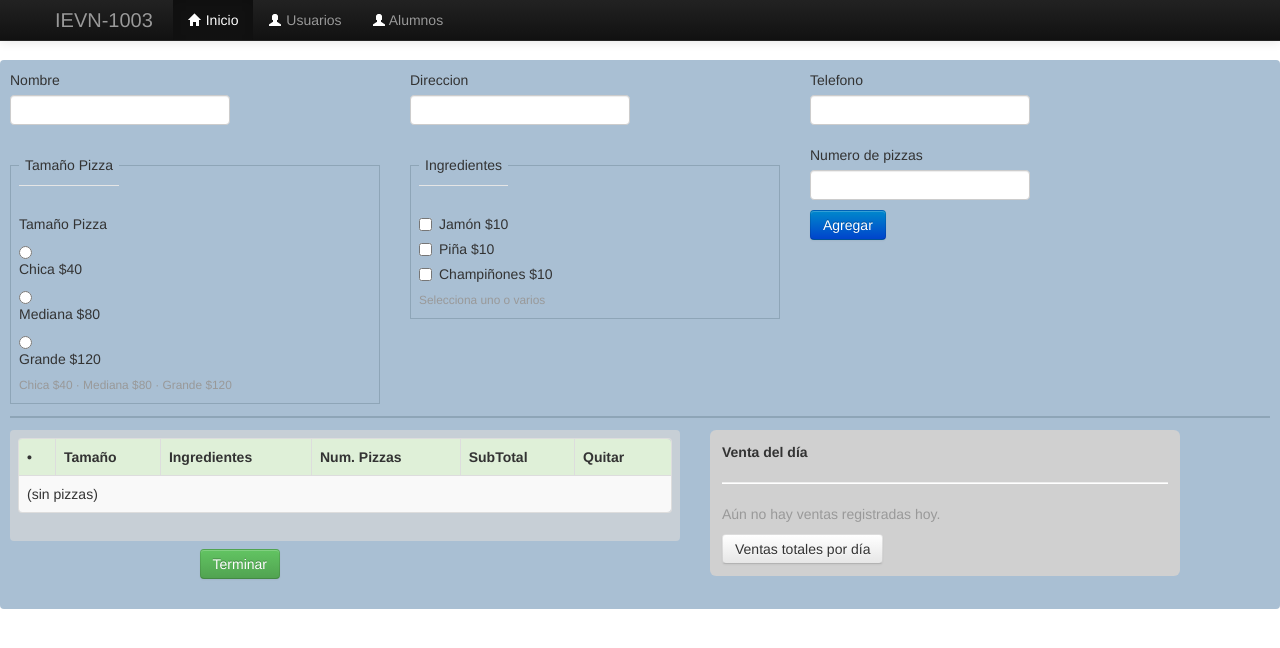
After one commit to IEVN1003-21000687/api_flask03, a Flask app: page /pedidos in a window 1280 px wide. The commit adds this page. Shown: the top 648 px of the page. Run offline with Flask 3, Linux system fonts and the light colour scheme; some libraries are stand-ins or nearby versions.

Commit message:
pizzas 07/11/25

```diff
--- a/app.py
+++ b/app.py
@@ -1,4 +1,10 @@
 from flask import Flask, render_template, request
+
+from flask import make_response, jsonify
+
+from datetime import datetime
+
+import json
 
 import forms
 
@@ -9,43 +15,182 @@ app = Flask(__name__)
 def home():
     return "Hello, Worldl"
 
-@app.route('/alumnos', methods=['GET','POST'])
+
+@app.route('/pedidos', methods=['GET', 'POST'])
+def pedidos():
+    form = forms.ClientesForm(request.form)
+    pedido = []
+    ventas = []
+    total_dia = 0
+
+    pedido_cookie = request.cookies.get('pedido')
+    ventas_cookie = request.cookies.get('ventas')
+
+    if pedido_cookie:
+        try:
+            pedido = json.loads(pedido_cookie)
+        except:
+            pedido = []
+
+    if ventas_cookie:
+        try:
+            ventas = json.loads(ventas_cookie)
+        except:
+            ventas = []
+
+    if request.method == 'POST':
+        accion = request.form.get('action')
+
+        if accion == 'agregar' and form.validate():
+            nombre = form.nombre.data
+            direccion = form.direccion.data
+            telefono = form.telefono.data
+            tamano = form.tamano.data
+            ingredientes = form.ingredientes.data
+            cantidad = form.cantidad.data
+
+            precios = {'chica': 40, 'mediana': 80, 'grande': 120}
+            subtotal = precios[tamano] * cantidad + (10 * len(ingredientes))
+
+            nueva_pizza = {
+                'tamano': tamano,
+                'ingredientes': ingredientes,
+                'cantidad': cantidad,
+                'subtotal': subtotal
+            }
+
+            pedido.append(nueva_pizza)
+
+        elif accion and accion.startswith('quitar_'):
+            try:
+                indice = int(accion.split('_')[1])
+                if 0 <= indice < len(pedido):
+                    pedido.pop(indice)
+                    print(f"Pizza eliminada en índice {indice}")
+            except Exception as e:
+                print("Error al eliminar:", e)
+
+
+        elif accion == 'terminar':
+            pedido_cookie = request.cookies.get('pedido')
+            if pedido_cookie:
+                pedido = json.loads(pedido_cookie)
+                print("Pedido cargado de cookie:", pedido)
+            else:
+                print("No hay cookie de pedido")
+
+            if pedido:
+                total_cliente = sum(p['subtotal'] for p in pedido)
+                nombre = form.nombre.data or "Cliente sin nombre"
+                direccion = form.direccion.data or "Sin direccion"
+                telefono = form.telefono.data or "Sin telefono"
+                fecha = datetime.now().strftime('%d-%m-%Y')
+
+                venta = {
+                    'nombre': nombre,
+                    'direccion': direccion,
+                    'telefono': telefono,
+                    'fecha': fecha,
+                    'total': total_cliente
+                }
+
+                print("Venta creada:", venta)
+                ventas.append(venta)
+                pedido = []
+            else:
+                print("Pedido vacío, no se registró venta.")
+
+
+
+    hoy = datetime.now().strftime('%d-%m-%Y')
+    ventas_hoy = []
+    total_dia = 0
+
+    for v in ventas:
+        if v.get('fecha') == hoy:
+            ventas_hoy.append((v.get('nombre', 'Cliente'), v.get('total', 0)))
+            total_dia += v.get('total', 0)
+
+    response = make_response(render_template(
+        'pedidos.html',
+        form=form,
+        pedido=pedido,
+        ventas=ventas,
+        ventas_hoy=ventas_hoy,
+        total_dia=total_dia
+    ))
+
+    response.set_cookie('pedido', json.dumps(pedido))
+    response.set_cookie('ventas', json.dumps(ventas))
+    print("Cookies actualizadas con:", {'pedido': pedido, 'ventas': ventas})
+
+    return response
+
+@app.route("/get_cookie")
+def get_cookie():
+    ventas_cookie = request.cookies.get('ventas')
+    if not ventas_cookie:
+        return jsonify([])
+
+    try:
+        ventas = json.loads(ventas_cookie)
+    except Exception as e:
+        print("Error leyendo ventas:", e)
+        ventas = []
+
+    return jsonify(ventas)
+
+
+
+
+
+
+
+
+
+
+
+
+
+
+
+
+
+
+
+
+@app.route("/alumnos", methods=['GET','POST'])
 def alumnos():
     mat=0
     nom=""
     ape=""
     em=""
+    estudiantes=[]
+    tem=[]
+    datos={}
+
+
     alumnos_clase=forms.UserForm(request.form)
-    if request.method=='POST':
+    if request.method=='POST' and alumnos_clase.validate():
         mat=alumnos_clase.matricula.data
         nom=alumnos_clase.nombre.data
         ape=alumnos_clase.apellido.data
         em=alumnos_clase.correo.data
-    return render_template('alumnos.html',form=alumnos_clase,mat=mat, nom=nom, ape=ape, em=em)
+        datos={"matricula":mat,"nombre":nom,"apellido":ape,"correo":em}
 
-@app.route('/figuras', methods=['GET','POST'])
-def figuras():
-    formulario = forms.FigurasForm(request.form)
+        datos_str=request.cookies.get('estudiante')
+        if not datos_str:
+            return "No hay cookie"
+        tem=json.loads(datos_str)
+        estudiantes=tem
+        print(type(estudiantes))
+        estudiantes.append(datos)
 
-    area = 0
-    figura = ""
+    response=make_response(render_template('Alumnos.html', form=alumnos_clase, mat=mat, nom=nom, ape=ape, em=em))
 
-    if request.method == 'POST':
+    response.set_cookie('estudiante',json.dumps(estudiantes))
 
-        figura = request.form.get('figura')
-        valor1 = formulario.valor1.data
-        valor2 = formulario.valor2.data
-
-        if figura == 'cuadrado': area = valor1 * valor1
-        elif figura == 'circulo':
-            area = 3.1416 * (valor1 ** 2)
-        elif figura == 'rectangulo':
-            area = valor1 * valor2
-        elif figura == 'pentagono':
-            area = (5 * valor1 * valor2) / 2
-
-
-    return render_template('figuras.html', form=formulario, area=area, figura=figura)
+    return response
 
 
 
@@ -59,7 +204,7 @@ def index():
 @app.route('/operas',methods=['GET','POST'])
 def operas():
 
-    if request.method=='POST' and alumnos_clase.validate():
+    if request.method=='POST':
         x1=request.form.get('x1')
         x2=request.form.get('x2')
         resultado=x1+x2
--- a/forms.py
+++ b/forms.py
@@ -1,6 +1,7 @@
 from wtforms import Form
 from wtforms import StringField, FloatField, PasswordField, IntegerField, EmailField
 from wtforms import validators
+from wtforms import RadioField, SelectMultipleField
 
 class UserForm(Form):
 
@@ -17,3 +18,26 @@ class FigurasForm(Form):
     valor1 = FloatField('valor 1', [validators.DataRequired(message="Valor 1 si es necesari")])
 
     valor2 = FloatField('valor 2?', [validators.DataRequired(message="Valor 2 no es necesario")])
+
+
+
+
+
+
+class ClientesForm(Form):
+    nombre = StringField("Nombre", [validators.DataRequired(message="El campo es requerido")])
+
+    telefono = StringField("Telefono",[validators.DataRequired(message="El campo es requerido")])
+
+    direccion = StringField("Direccion",[validators.DataRequired(message="El campo es requerido")])
+
+    tamano = RadioField('Tamaño Pizza', choices=[('chica','Chica $40'),
+                                           ('mediana','Mediana $80'),
+                                           ('grande','Grande $120')],
+                        validators=[validators.DataRequired(message="Seleccione un tamaño")])
+    ingredientes = SelectMultipleField('Ingredientes', choices=[('jamon','Jamon $10'),
+                                                                ('piña','Piña $10'),
+                                                                ('champiñones','Champiñones $10'),])
+    cantidad = IntegerField("Numero de pizzas",
+                            [validators.DataRequired(message="Ingresa la cantidad")]
+                            )
--- a/templates/_macros.html
+++ b/templates/_macros.html
@@ -7,17 +7,35 @@
 
 {% endmacro %}
 
-{%macro campoNuevo(field)%}
+{% macro campo(field) %}
+<div class="mb-3">
+    {{ field.label(class="form-label") }}
+    {{ field(class="form-control") }}
+    {% if field.errors %}
+        <div class="text-danger small">
+            {% for error in field.errors %}
+                {{ error }}
+            {% endfor %}
+        </div>
+    {% endif %}
+</div>
+{% endmacro %}
 
-<dt>{{ field.label }}
-  <dd>{{ field(**kwargs)|safe }}
-  {% if field.errors %}
-    <ul class=errors>
-    {% for error in field.errors %}
-      <li>{{ error }}</li>
+{% macro radios(field) %}
+<div class="mb-3">
+    {{ field.label(class="form-label") }}
+    {% for subfield in field %}
+        <div class="form-check form-check-inline">
+            {{ subfield(class="form-check-input") }}
+            {{ subfield.label(class="form-check-label") }}
+        </div>
     {% endfor %}
-    </ul>
-  {% endif %}
-  </dd>
-
+    {% if field.errors %}
+        <div class="text-danger small">
+            {% for error in field.errors %}
+                {{ error }}
+            {% endfor %}
+        </div>
+    {% endif %}
+</div>
 {% endmacro %}
--- a/templates/alumnos.html
+++ b/templates/alumnos.html
@@ -13,4 +13,9 @@
 <h2>Nombre: {{nom}}</h2>
 <h2>Apellido: {{ape}}</h2>
 <h2>Correo: {{em}}</h2>
+
+<form action="/get_cookie" method="get" class="form-control" novalidate>
+    <button type="submit" class="btn btn-secondary">Ver cookie</button>
+</form>
+
 {% endblock %}
--- /dev/null
+++ b/templates/pedidos.html
@@ -0,0 +1,192 @@
+{% extends "layout.html" %} {% block content %} {% import "_macros.html" as
+macro %}
+
+<style>
+  .panel {
+    background: #a9bfd3;
+    padding: 10px;
+    border-radius: 4px;
+  }
+  fieldset {
+    border: 1px solid #8ea5b7;
+    padding: 8px;
+  }
+  legend {
+    font-size: 14px;
+    width: auto;
+    padding: 0 6px;
+  }
+  .panel-ventas {
+    background: #d0d0d0;
+    padding: 12px;
+    border-radius: 6px;
+  }
+  .bloque {
+    margin-bottom: 10px;
+  }
+  .tabla-wrap {
+    background: #c7cfd6;
+    padding: 8px;
+    border-radius: 4px;
+  }
+  .btn-min {
+    padding: 4px 12px;
+  }
+  hr.divisor {
+    border: 0;
+    border-top: 2px solid #8ea5b7;
+    margin: 12px 0;
+  }
+</style>
+
+<div class="panel">
+  <form action="" method="post" class="form-control" novalidate>
+    <div class="row bloque">
+      <div class="span4">{{ macro.campo(form.nombre) }}</div>
+      <div class="span4">{{ macro.campo(form.direccion) }}</div>
+      <div class="span4">{{ macro.campo(form.telefono) }}</div>
+    </div>
+
+    <div class="row bloque">
+      <div class="span4">
+        <fieldset>
+          <legend>Tamaño Pizza</legend>
+          {{ macro.radios(form.tamano) }}
+          <small class="muted">Chica $40 · Mediana $80 · Grande $120</small>
+        </fieldset>
+      </div>
+
+      <div class="span4">
+        <fieldset>
+          <legend>Ingredientes</legend>
+
+          <label class="checkbox" for="ing_jamon">
+            <input
+              type="checkbox"
+              id="ing_jamon"
+              name="{{ form.ingredientes.name }}"
+              value="jamon" />
+            Jamón $10
+          </label>
+          <label class="checkbox" for="ing_pina">
+            <input
+              type="checkbox"
+              id="ing_pina"
+              name="{{ form.ingredientes.name }}"
+              value="piña" />
+            Piña $10
+          </label>
+          <label class="checkbox" for="ing_champi">
+            <input
+              type="checkbox"
+              id="ing_champi"
+              name="{{ form.ingredientes.name }}"
+              value="champiñones" />
+            Champiñones $10
+          </label>
+
+          <small class="muted">Selecciona uno o varios</small>
+        </fieldset>
+      </div>
+
+      <div class="span4">
+        {{ macro.campo(form.cantidad) }}
+        <button
+          type="submit"
+          name="action"
+          value="agregar"
+          class="btn btn-primary btn-min">
+          Agregar
+        </button>
+      </div>
+    </div>
+
+    <hr class="divisor" />
+
+    <div class="row bloque">
+      <div class="span7">
+        <div class="tabla-wrap">
+          <table class="table table-bordered table-striped">
+            <thead class="tr-head">
+              <tr>
+                <th style="width: 20px">•</th>
+                <th>Tamaño</th>
+                <th>Ingredientes</th>
+                <th>Num. Pizzas</th>
+                <th>SubTotal</th>
+                <th style="width: 80px">Quitar</th>
+              </tr>
+            </thead>
+            <tbody>
+              {% if pedido %} {% for item in pedido %}
+              <tr>
+                <td></td>
+                <td>{{ item.tamano }}</td>
+                <td>{{ item.ingredientes | join(', ') }}</td>
+                <td>{{ item.cantidad }}</td>
+                <td>${{ "%.2f"|format(item.subtotal) }}</td>
+                <td>
+                  <button
+                    type="submit"
+                    name="action"
+                    value="quitar_{{ loop.index0 }}"
+                    class="btn btn-danger btn-sm">
+                    Quitar
+                  </button>
+                </td>
+              </tr>
+              {% endfor %} {% else %}
+              <tr>
+                <td colspan="6" class="text-center text-muted">(sin pizzas)</td>
+              </tr>
+              {% endif %}
+            </tbody>
+          </table>
+        </div>
+
+        <div class="row" style="margin-top: 8px">
+
+          <div class="span3" style="text-align: right">
+            <button
+              type="submit"
+              name="action"
+              value="terminar"
+              class="btn btn-success btn-min">
+              Terminar
+            </button>
+          </div>
+        </div>
+      </div>
+
+      <div class="span5">
+        <div class="panel-ventas">
+          <strong>Venta del día</strong>
+          <hr />
+          {% if ventas_hoy and ventas_hoy|length>0 %} {% for nombre, total in
+          ventas_hoy %}
+          <p style="font-size: 16px">
+            <strong>{{ nombre }}</strong> &nbsp; total &nbsp; ${{
+            "%.0f"|format(total) }}
+          </p>
+          {% endfor %}
+          <hr />
+          <p style="font-size: 18px">
+            <strong>Ventas totales del día:</strong> ${{
+            "%.0f"|format(total_dia) }}
+          </p>
+          {% else %}
+          <p class="muted">Aún no hay ventas registradas hoy.</p>
+          {% endif %}
+          <button
+            formaction="{{ url_for('get_cookie') }}"
+            formmethod="get"
+            class="btn btn-secondary btn-min">
+            Ventas totales por día
+          </button>
+        </div>
+      </div>
+    </div>
+  </form>
+</div>
+
+{% endblock %}
```
